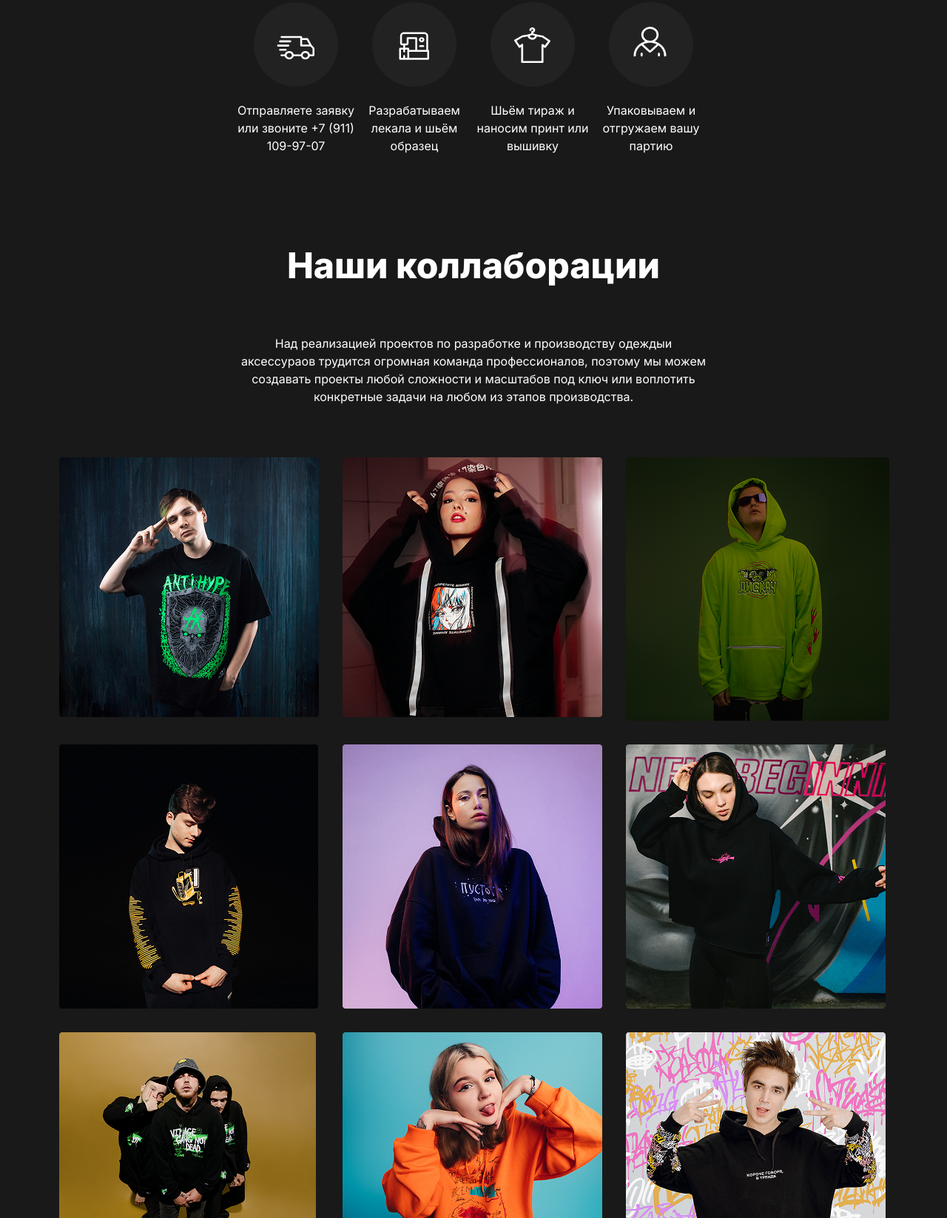
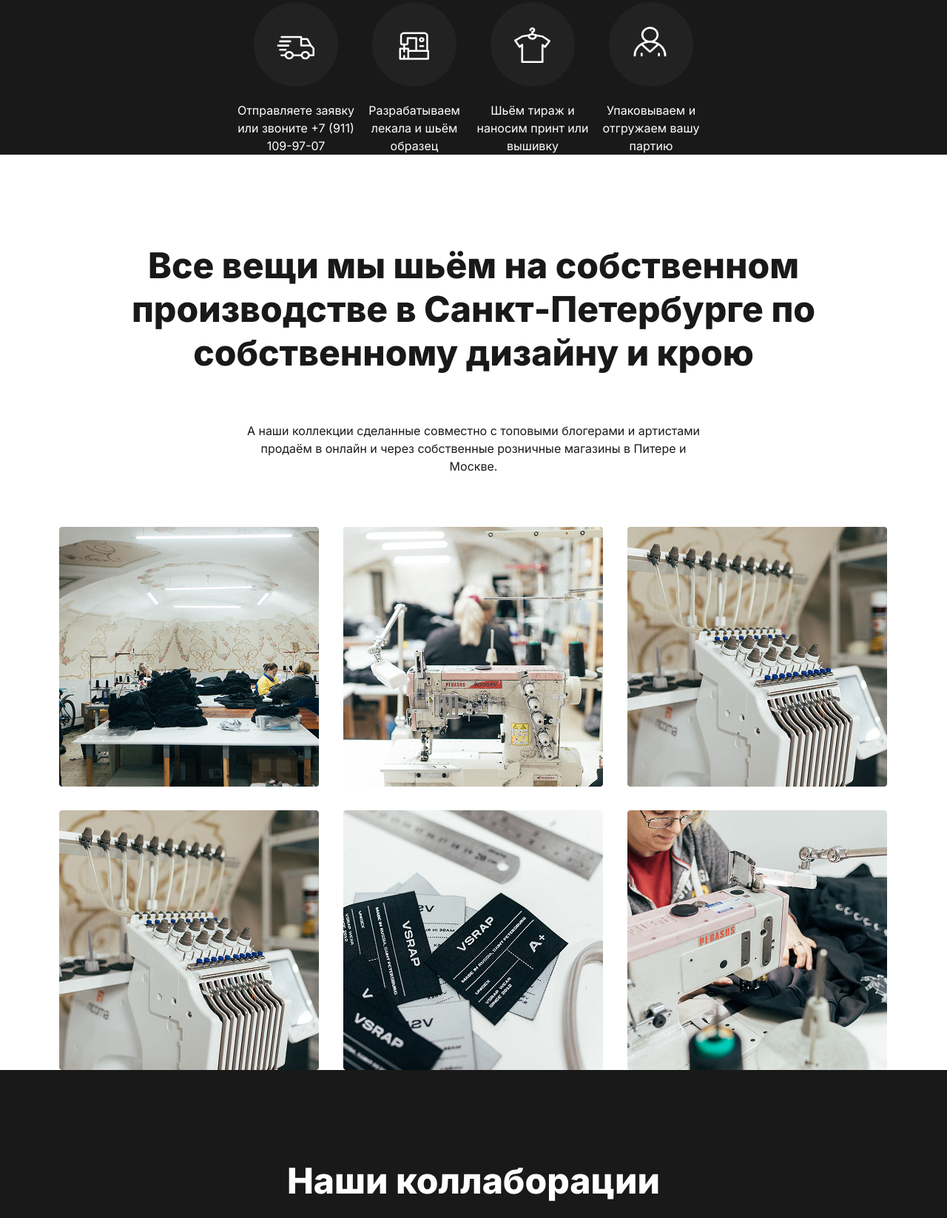
Before and after one commit to Ho-oDiNi/clothes-shop-site, a plain HTML site: page index.html in a window 1280 px wide. Shown: the part 3958-5604 px from the top of the page at 74% size. Drawn offline with Linux system fonts and the light colour scheme.

Commit message:
feat: добавил последнию секцию в нормальном потоке

```diff
--- a/index.html
+++ b/index.html
@@ -231,6 +231,29 @@
           </div>
         </div>
       </section>
+      <section class="section section--white">
+        <div class="container container--flex">
+          <hgroup>
+            <h2 class="title title--wrapper title--max-w-xl title__h2 title--black">
+              Все вещи мы шьём на собственном производстве в Санкт-Петербурге по собственному
+              дизайну и крою
+            </h2>
+            <p class="text text--center text--wrapper text--black">
+              А наши коллекции сделанные совместно с топовыми блогерами и артистами продаём в онлайн
+              и через собственные розничные магазины в Питере и Москве.
+            </p>
+          </hgroup>
+          <div class="gallery gallery--col-3">
+            <img src="./images/production-1.png" alt="Помещение с пошивом одежды" class="image" />
+            <img src="./images/production-2.png" alt="Оверлок на столе" class="image" />
+            <img src="./images/production-3.png" alt="Станок для шитья" class="image" />
+            <img src="./images/production-4.png" alt="Станок для шитья" class="image" />
+            <img src="./images/production-5.png" alt="Карточки с логотипом" class="image" />
+            <img src="./images/production-6.png" alt="Девушка шьет одежду" class="image" />
+          </div>
+        </div>
+      </section>
+
       <section class="section section--black">
         <div class="container container--flex">
           <hgroup>
--- a/style.scss
+++ b/style.scss
@@ -88,6 +88,10 @@ body {
   &--wrapper {
     margin: 120px auto 64px;
     max-width: 635px;
+  }
+
+  &--max-w-xl {
+    max-width: 1340px;
   }
 
   &__h1 {
```
Also changed, not shown: images/production-1.png (added), images/production-2.png (added), images/production-3.png (added), images/production-4.png (added), images/production-5.png (added), images/production-6.png (added), style.css.
